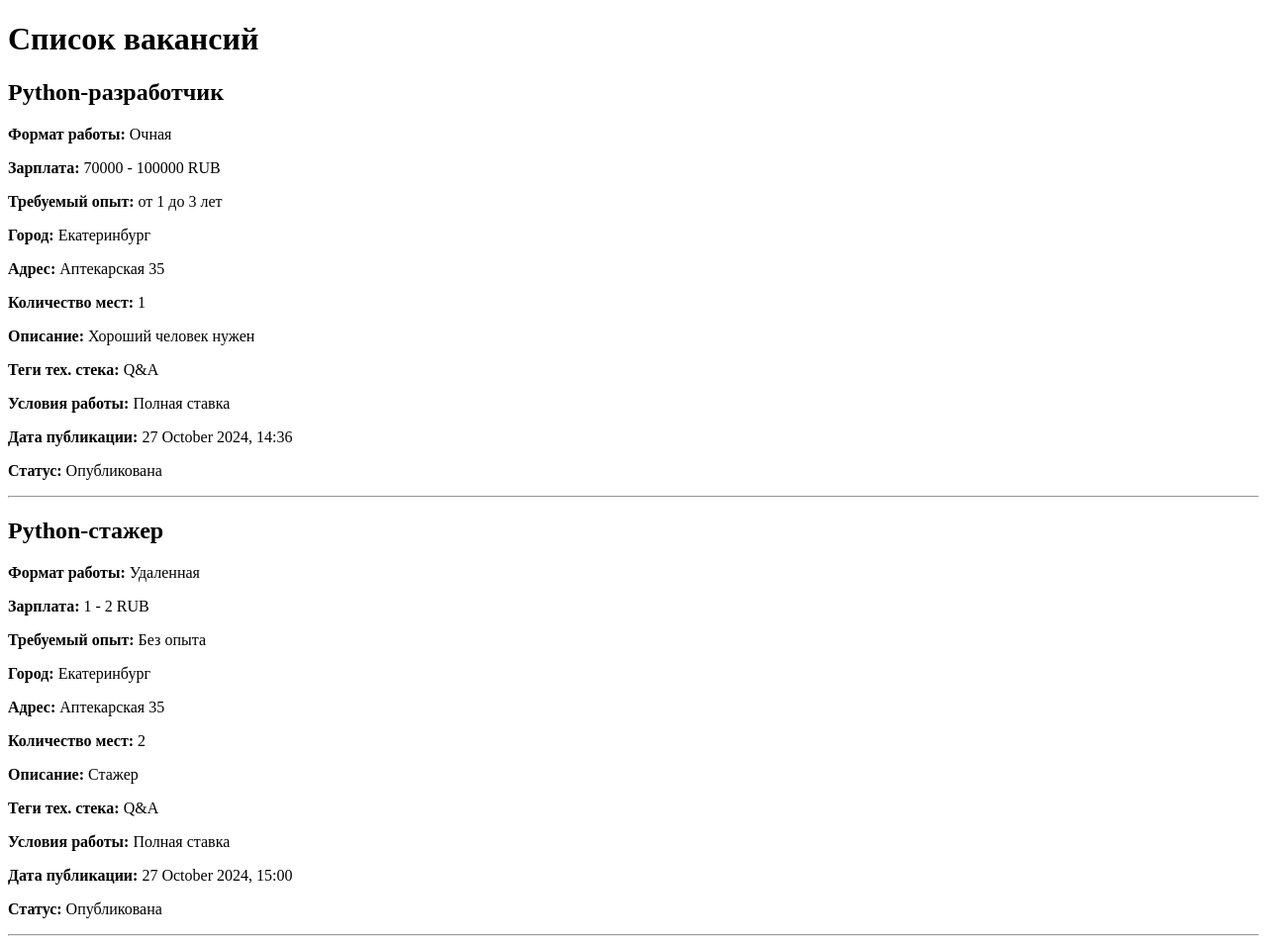
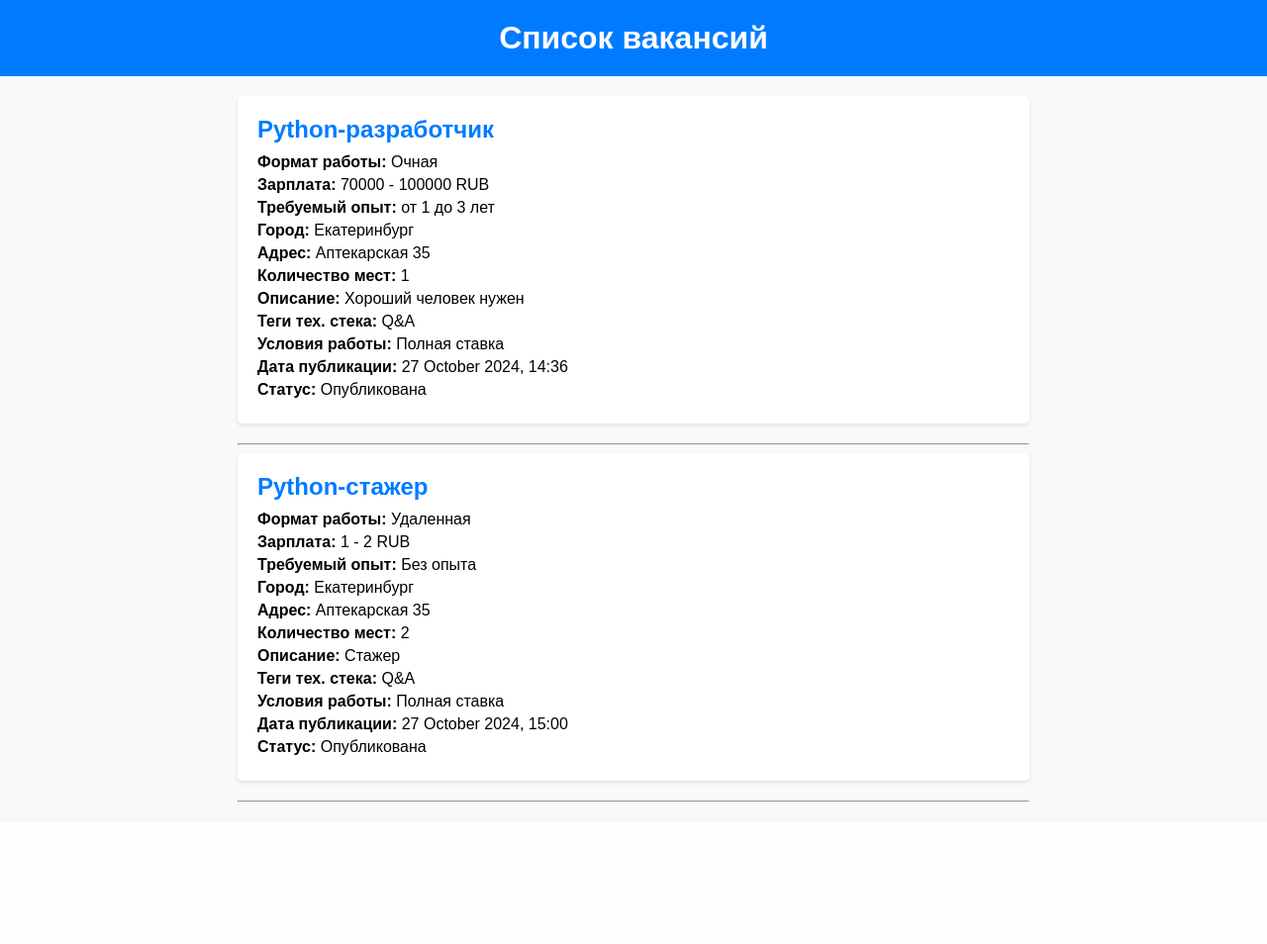
Before and after one commit to AberQ/HR-WEBSITE, a Django app: page /vacancies/ in a window 1280 px wide. Shown: the whole page at 99% size. After the commit the page ends 811 px from the top, so only its background shows below. Run offline with Django 5.2, Linux system fonts and the light colour scheme; data comes from the database, SQL or seed files in the repository.

Commit message:
Добавил статические файлы

```diff
--- a/backend/base/settings.py
+++ b/backend/base/settings.py
@@ -119,7 +119,11 @@ USE_TZ = True
 # Static files (CSS, JavaScript, Images)
 # https://docs.djangoproject.com/en/5.1/howto/static-files/
 
-STATIC_URL = 'static/'
+STATIC_URL = '/static/'
+
+STATICFILES_DIRS = [
+    BASE_DIR / "static",
+]
 
 # Default primary key field type
 # https://docs.djangoproject.com/en/5.1/ref/settings/#default-auto-field
--- /dev/null
+++ b/backend/static/css/styles.css
@@ -0,0 +1,47 @@
+/* Основные стили для страницы */
+body {
+    font-family: Arial, sans-serif;
+    background-color: #f8f9fa;
+    margin: 0;
+    padding: 0;
+}
+
+/* Заголовок */
+h1 {
+    color: #333;
+    text-align: center;
+    padding: 20px 0;
+    background-color: #007bff;
+    color: #fff;
+    margin: 0;
+}
+
+/* Список вакансий */
+.vacancy-list {
+    max-width: 800px;
+    margin: 20px auto;
+    padding: 0 20px;
+}
+
+.vacancy-item {
+    background-color: #fff;
+    border-radius: 5px;
+    box-shadow: 0 2px 4px rgba(0, 0, 0, 0.1);
+    padding: 20px;
+    margin-bottom: 20px;
+}
+
+.vacancy-item h2 {
+    color: #007bff;
+    margin: 0 0 10px;
+}
+
+.vacancy-item p {
+    margin: 5px 0;
+}
+
+.vacancy-item hr {
+    border: none;
+    border-top: 1px solid #e9ecef;
+    margin: 20px 0;
+}
--- a/backend/templates/vacancy_list.html
+++ b/backend/templates/vacancy_list.html
@@ -1,10 +1,12 @@
+{% load static %}
+
 <!DOCTYPE html>
 <html lang="ru">
 <head>
     <meta charset="UTF-8">
     <meta name="viewport" content="width=device-width, initial-scale=1.0">
     <title>Список вакансий</title>
-
+    <link rel="stylesheet" href="{% static 'css/styles.css' %}">
 </head>
 <body>
     <h1>Список вакансий</h1>
```
